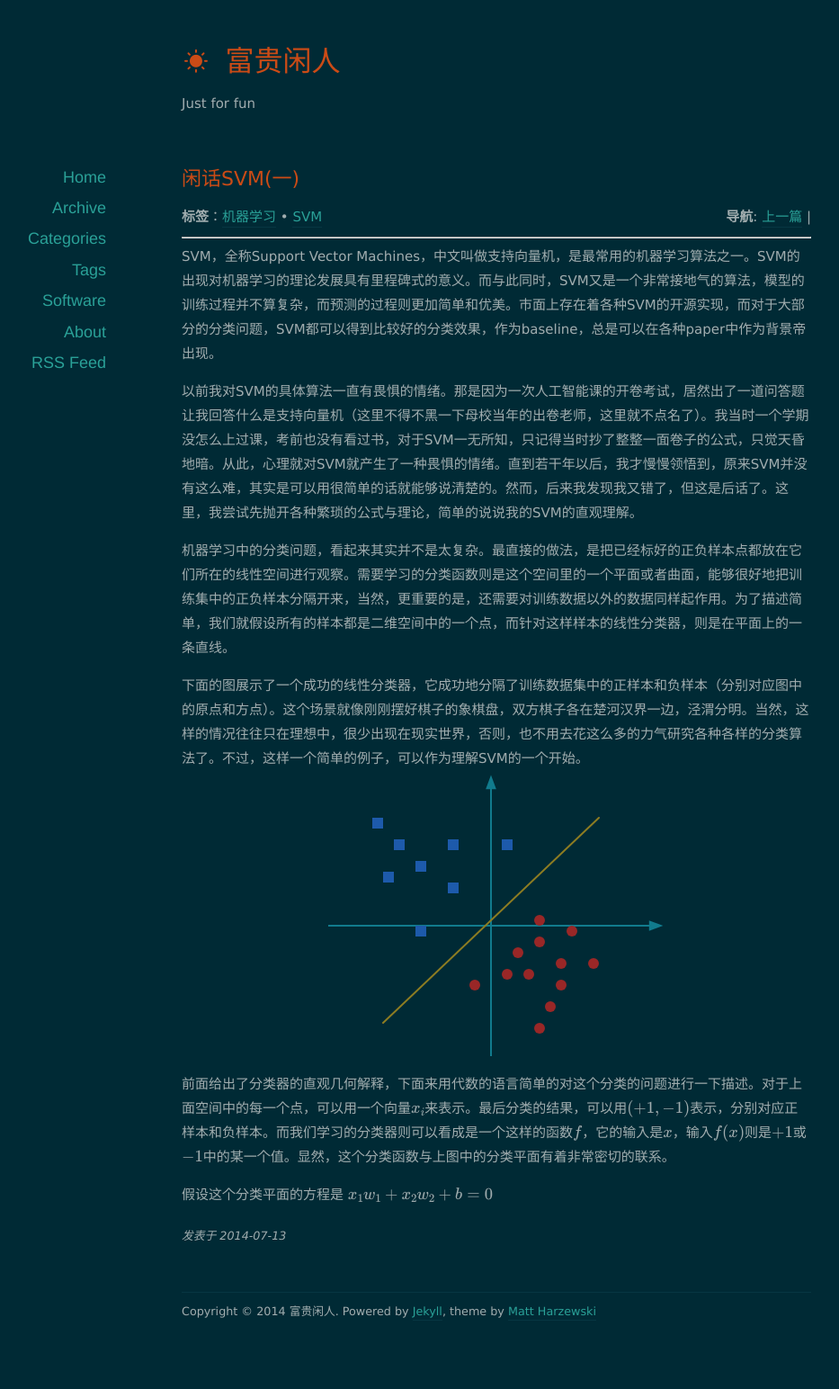
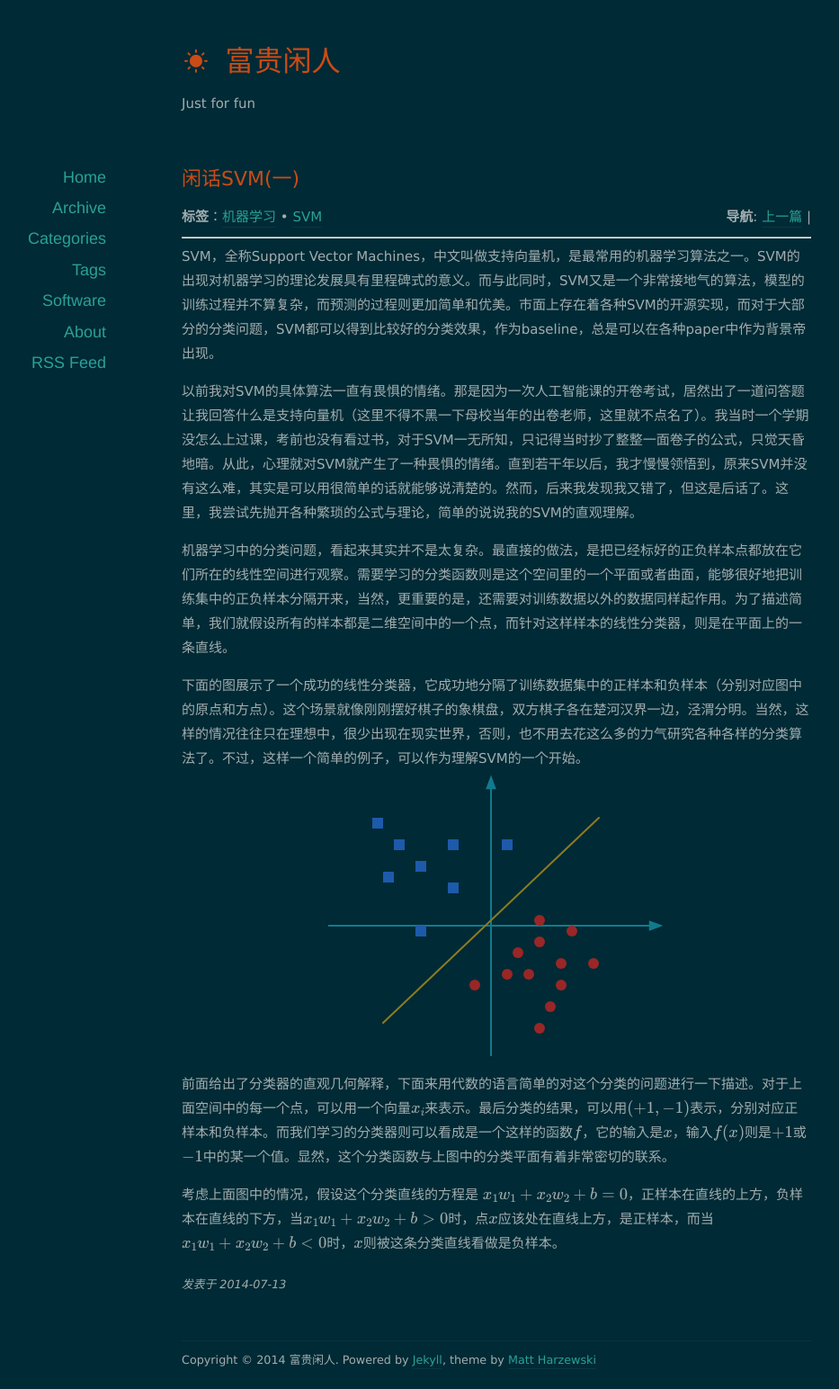
Before and after one commit to orangeprince/orangeprince.github.io, a Jekyll site: the page built from _posts/2014-07-13-svm_part1.md, in a window 1280 px wide. Shown: the whole page at 90% size, without its empty margins (88-1021 px from the left). Built offline with Jekyll 4.4.1, drawn with Linux system fonts in a browser that asks for light colours; nearby versions of some CDN libraries; formulas are drawn with MathJax 3; comment, search, counter and statistics services are not loaded; before the commit the page ends 1490 px from its top, so only the background shows below that.

Commit message:
modified:   _posts/2014-07-13-svm_part1.md

```diff
--- a/_posts/2014-07-13-svm_part1.md
+++ b/_posts/2014-07-13-svm_part1.md
@@ -18,4 +18,4 @@ SVM，全称Support Vector Machines，中文叫做支持向量机，是最常用
 
 前面给出了分类器的直观几何解释，下面来用代数的语言简单的对这个分类的问题进行一下描述。对于上面空间中的每一个点，可以用一个向量\\( x_i\\)来表示。最后分类的结果，可以用\\( (+1,-1)\\)表示，分别对应正样本和负样本。而我们学习的分类器则可以看成是一个这样的函数\\(f\\)，它的输入是\\(x\\)，输入\\( f(x)\\)则是\\(+1\\)或\\(-1\\)中的某一个值。显然，这个分类函数与上图中的分类平面有着非常密切的联系。
 
-假设这个分类平面的方程是  $$  x_1w_1 + x_2w_2 + b = 0 $$
+考虑上面图中的情况，假设这个分类直线的方程是  $$  x_1w_1 + x_2w_2 + b = 0 $$，正样本在直线的上方，负样本在直线的下方，当$$ x_1w_1 + x_2w_2 + b > 0 $$时，点$$x$$应该处在直线上方，是正样本，而当$$ x_1w_1 + x_2w_2 + b < 0 $$时，$$x$$则被这条分类直线看做是负样本。
```
